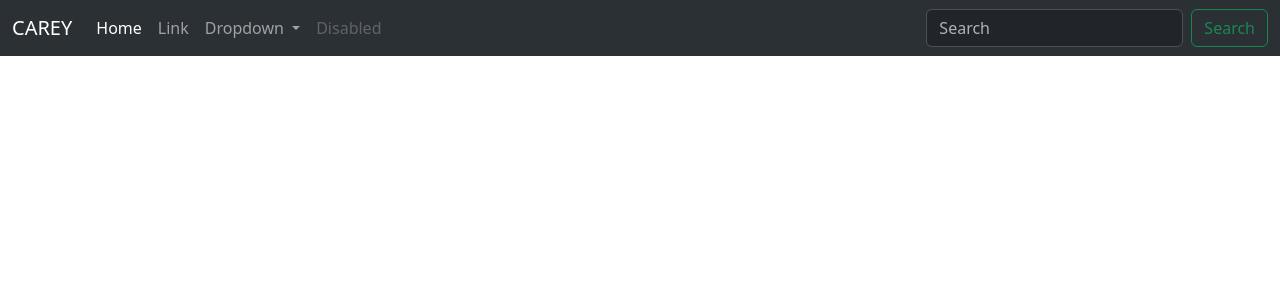
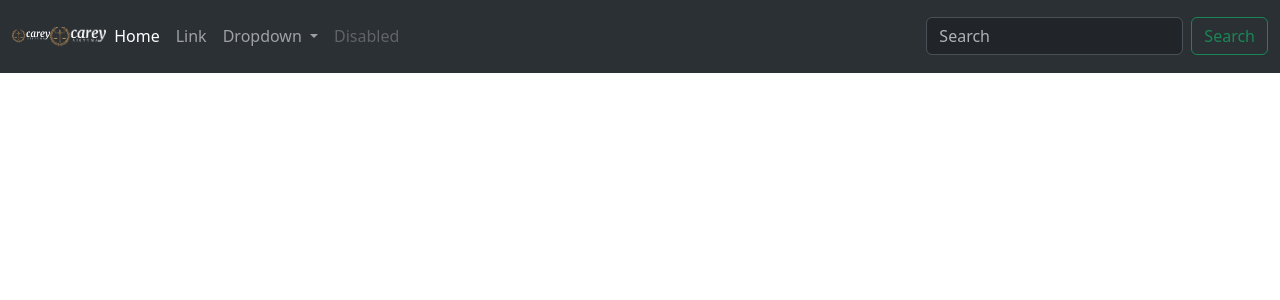
Before and after one commit to Erume2201/CAREY, a PHP site: page /index.php?module=menu in a window 1280 px wide. Shown: the top 300 px of the page. Run offline with PHP 8.4, Linux system fonts and the light colour scheme.

Commit message:
mas cosas

```diff
--- a/index.php
+++ b/index.php
@@ -9,7 +9,7 @@
     href='https://cdn.jsdelivr.net/npm/bootstrap@5.3.0-alpha3/dist/css/bootstrap.min.css'>
 
     <!--icono en la pestaña-->
-    <link rel="icon" href="#" type="image/x-icon">
+    <link rel="icon" href="assets/image/icono_carey.ico" type="image/x-icon">
 
 
 </head>
--- a/view/login/login.php
+++ b/view/login/login.php
@@ -40,8 +40,8 @@
       <div class="d-flex align-items-center gap-1">
       </div>
       <div class="pt-1">
-        <a href="#" class="text-decoration-none text-info fw-semibold fst-italic" style="font-size: 0.9rem">¿Olvidaste
-          tu contraseña?</a>
+        <a href="#" class="text-decoration-none text-info fw-semibold fst-italic"
+        style="font-size: 0.9rem">¿Olvidaste tu contraseña?</a>
       </div>
     </div>
 
--- a/view/menu/menu.php
+++ b/view/menu/menu.php
@@ -4,7 +4,13 @@
     <nav class="navbar navbar-expand-lg bg-body-tertiary "
         data-bs-theme="dark">
     <div class="container-fluid">
-        <a class="navbar-brand" href="#">CAREY</a>
+        <!--Agregamos el icono al navbar-->
+    <img src="./assets/image/logo_carey.png" alt="" width="3%"></img>
+    <!--etiqueta para separar-->
+        <a></a>
+        <!--Agregamos el icono al navbar-->
+    <img src="./assets/image/logo_carey.png" alt="" width="4.5%"></img>
+
         <button class="navbar-toggler" type="button" data-bs-toggle="collapse" data-bs-target="#navbarSupportedContent"
             aria-controls="navbarSupportedContent" aria-expanded="false" aria-label="Toggle navigation">
             <span class="navbar-toggler-icon"></span>
```
Also changed, not shown: assets/image/icono_carey.ico (added).
